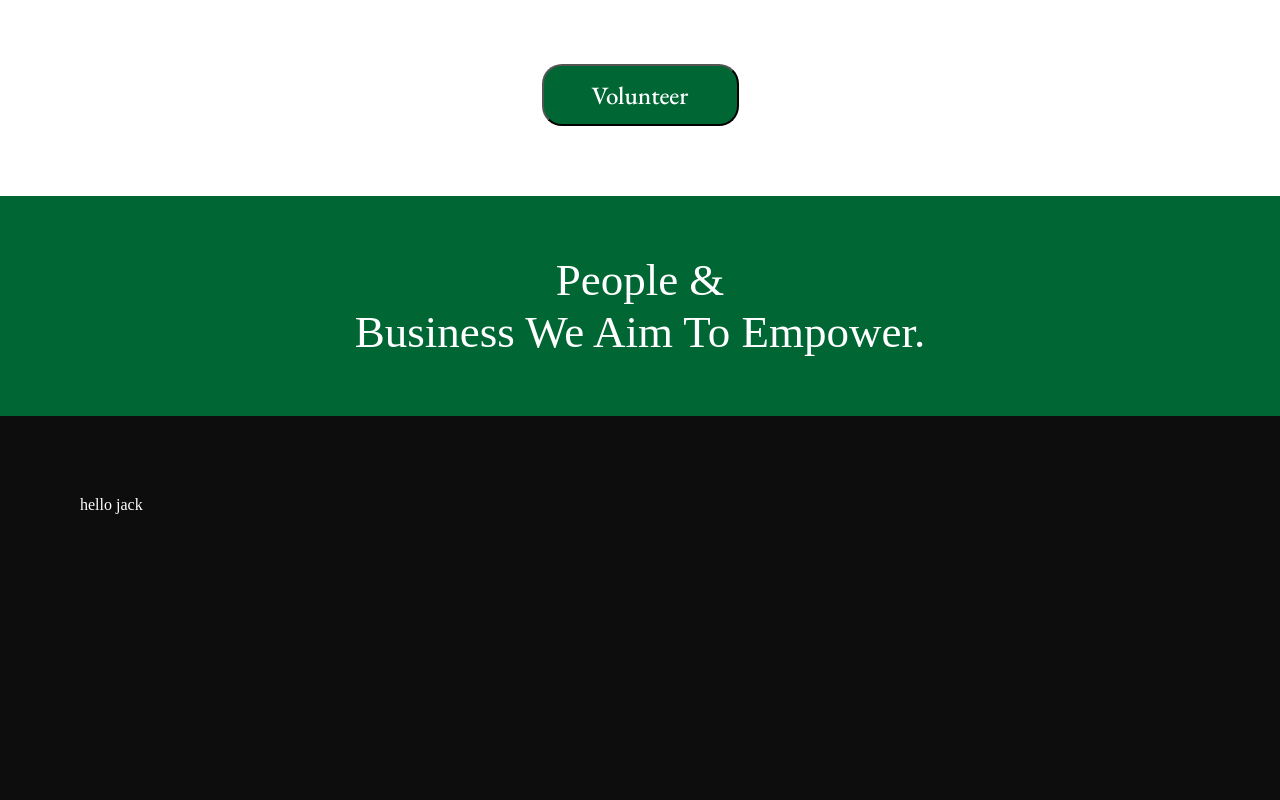
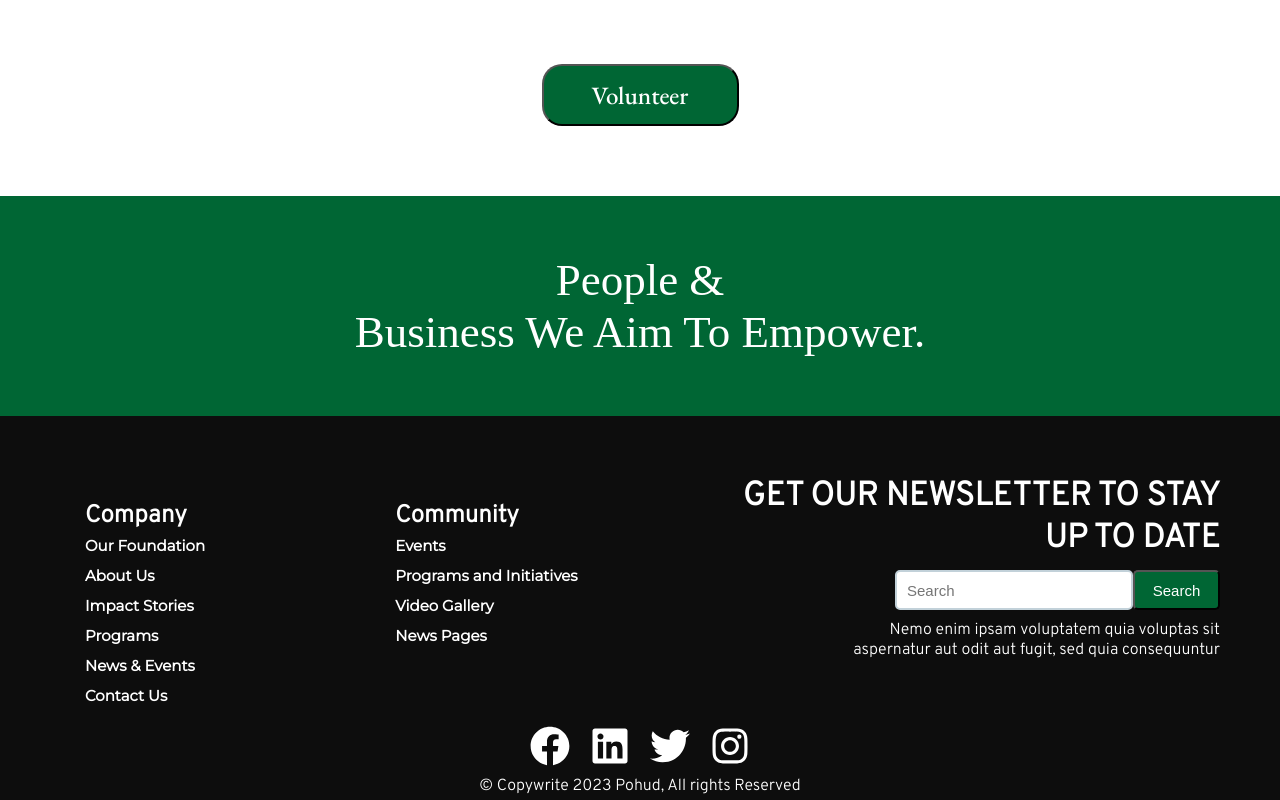
Before and after one commit to Nick3353/foundation_project, a React (Create React App) app: page / in a window 1280 px wide. Shown: the part 2040-2840 px from the top of the page. Built offline with nearby package versions, Linux system fonts and the light colour scheme.

Commit message:
Add Footer

```diff
--- a/package.json
+++ b/package.json
@@ -8,7 +8,10 @@
     "@testing-library/user-event": "^13.5.0",
     "react": "^18.2.0",
     "react-dom": "^18.2.0",
+    "react-icons": "^4.11.0",
     "react-scripts": "5.0.1",
+    "react-slick": "^0.29.0",
+    "slick-carousel": "^1.8.1",
     "web-vitals": "^2.1.4"
   },
   "scripts": {
--- a/src/components/common/footer/Footer.css
+++ b/src/components/common/footer/Footer.css
@@ -1,8 +1,64 @@
-.footer
+@import url('https://fonts.googleapis.com/css2?family=Overpass:wght@300&display=swap');
+
+.foot
 {
     width:100vw;
     height:384px;
     background-color:#0D0D0D;
     color:#FFFFFF;
-    padding:80px;
+    padding:60px;
+    font-family: 'Overpass', sans-serif;
+
 }
+
+
+.footer-top
+{
+    display:flex;
+    justify-content:space-between;
+}
+
+.component nav ul
+{
+    display:flex;
+    flex-direction:column;
+    line-height:10px;
+}
+
+.component nav h2
+{
+    padding-bottom:10px;
+}
+
+
+
+
+.footer-icon ul
+{
+    display:flex;
+    justify-content:center;
+    font-size:40px;
+}
+
+
+.copy-write
+{
+    display:flex;
+    justify-content:center;
+}
+
+.third-component
+{
+    text-align:right;
+}
+
+.third-component h2
+{
+    font-size:33px;
+}
+
+
+.search-footer
+{
+    padding:10px 0 10px 10px;
+}
--- a/src/components/common/footer/Footer.jsx
+++ b/src/components/common/footer/Footer.jsx
@@ -1,17 +1,98 @@
-import "./Footer.css"
+import "./Footer.css";
+import {FaFacebook, FaLinkedin, FaTwitter, FaInstagram} from 'react-icons/fa'
+import Search from "../searchbar/Search";
 
-import React from 'react'
+import React from "react";
 
 const Footer = () => {
   return (
-    <div className="footer">
-        {/* footer sections */}
-        <div>hello jack</div>
-        <div></div>
-        <div></div>
-        {/* footer sections */}
+    <div className="foot">
+      {/* footer sections */}
+     <div className="footer-top">
+       {/* first section */}
+       <div className="component">
+        <nav>
+          <h2>Company</h2>
+          <ul>
+            <li>
+              <a href="#">Our Foundation</a>
+            </li>
+            <li>
+              <a href="#">About Us</a>
+            </li>
+            <li>
+              <a href="#">Impact Stories</a>
+            </li>
+            <li>
+              <a href="#">Programs</a>
+            </li>
+            <li>
+              <a href="#">News & Events </a>
+            </li>
+            <li>
+              <a href="#">Contact Us</a>
+            </li>
+          </ul>
+        </nav>
+      </div>
+      {/* first section */}
+
+      {/* second section */}
+      <div className ="component">
+        <nav>
+          <h2>Community</h2>
+          <ul>
+            <li>
+              <a href="#">Events </a>
+            </li>
+            <li>
+              <a href="#">Programs and Initiatives</a>
+            </li>
+            <li>
+              <a href="#">Video Gallery</a>
+            </li>
+            <li>
+              <a href="#">News Pages</a>
+            </li>
+          </ul>
+        </nav>
+      </div>
+      {/* second section */}
+      {/* third section */}
+      <div className ="third-component">
+        <h2>
+          GET OUR NEWSLETTER TO STAY <br /> UP TO DATE
+        </h2>
+        <div className="search-footer">
+        <Search />
+        </div>
+        <p>
+          Nemo enim ipsam voluptatem quia voluptas sit <br/> aspernatur aut odit aut
+          fugit, sed quia consequuntur{" "}
+        </p>
+      </div>
+      {/* third section */}
+     </div>
+
+    {/* footer icons */}
+     <div className ="footer-icon">
+      <ul>
+      <li><a href="#"><FaFacebook/></a></li>
+      <li><a href="#"><FaLinkedin/></a></li>
+      <li><a href="#"><FaTwitter/></a></li>
+        <li><a href="#"><FaInstagram/></a></li>
+      </ul>
+     </div>
+    {/* footer icons */}
+
+    {/* copywrite  */}
+    <div className ="copy-write">
+    <span >&copy; Copywrite 2023 Pohud, All rights Reserved</span>
     </div>
-  )
-}
+    {/* copywrite  */}
+    {/* footer sections */}
+    </div>
+  );
+};
 
-export default Footer
+export default Footer;
--- /dev/null
+++ b/src/components/common/slider/Slider.css
@@ -0,0 +1,40 @@
+.slider-container {
+    max-width: 800px;
+    margin: 0 auto;
+    padding: 20px;
+  }
+
+  .slider {
+    display: flex;
+    overflow: hidden;
+  }
+
+  .slider-item {
+    flex: 0 0 33.33%;
+    padding: 10px;
+    box-sizing: border-box;
+    border: 1px solid #ccc;
+    display: flex;
+    justify-content: center;
+    align-items: center;
+    font-size: 24px;
+    background-color: #f0f0f0;
+  }
+
+  .slider-buttons {
+    margin-top: 10px;
+    display: flex;
+    justify-content: space-between;
+  }
+
+  button {
+    padding: 10px 20px;
+    background-color: #0074d9;
+    color: #fff;
+    border: none;
+    cursor: pointer;
+  }
+
+  button:hover {
+    background-color: #0056b3;
+  }
--- a/src/components/pages/home/Home.jsx
+++ b/src/components/pages/home/Home.jsx
@@ -2,6 +2,7 @@ import "./home.css";
 import { banner, overview } from "../../../assets/images/image";
 import Navbar from "../../common/navbar/Nav";
 import Footer from "../../common/footer/Footer";
+// import Slider from "../../common/slider/Slider";
 import Header from "../../common/header/Header";
 import Btn from "../../common/btn/Btn";
 import React from "react";
@@ -71,6 +72,8 @@ function Home() {
       </div>
       {/* Header ends here */}
 
+      {/* <Slider /> */}
+
       {/* Footer Starts Here */}
       <div>
         <Footer />
```
Also changed, not shown: src/components/common/slider/Slider.jsx (added, +37 -0 lines), src/components/pages/home/home.css (line endings or trailing spaces), 1 other file (tests, documents, lock files or other folders).
